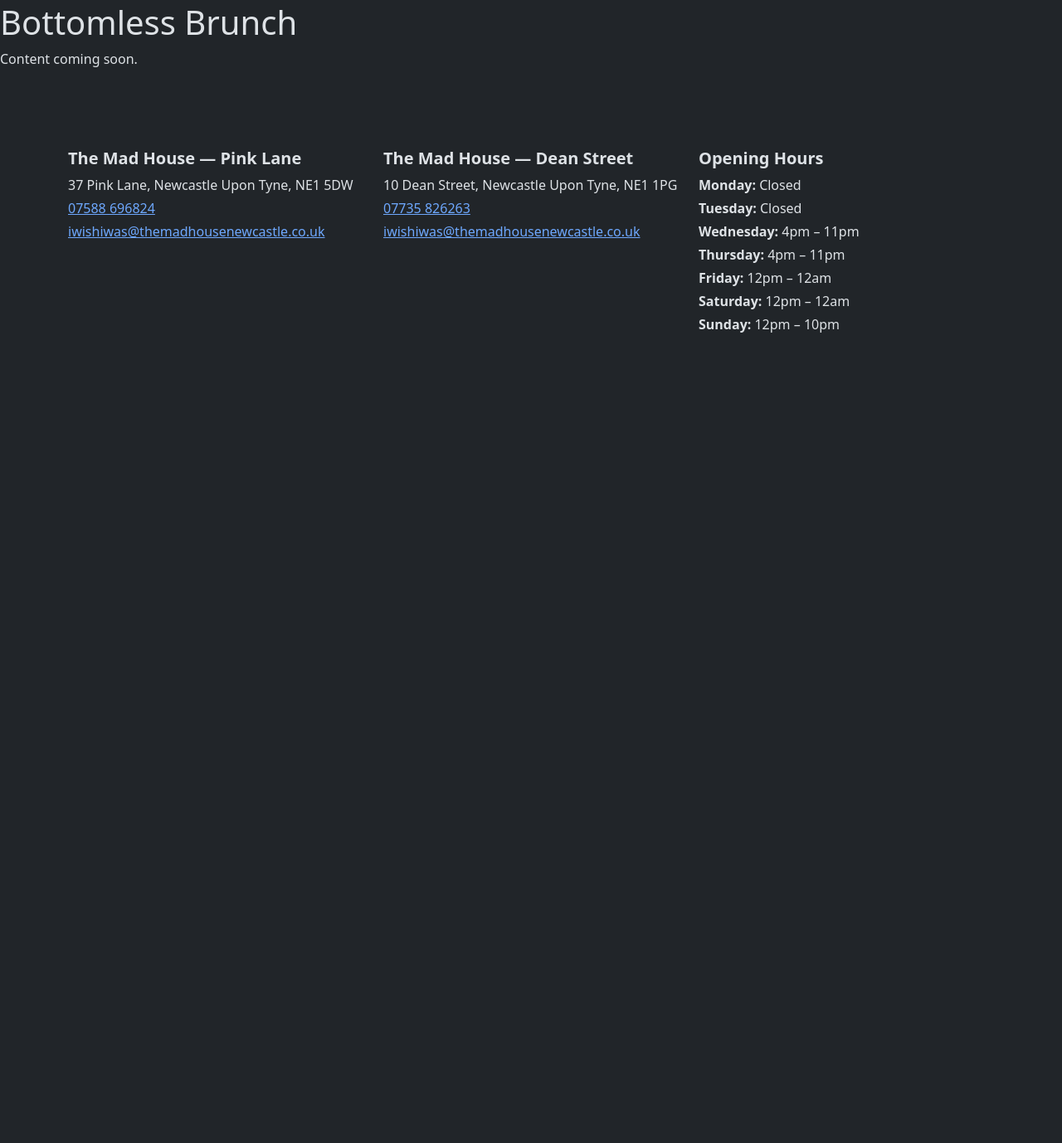
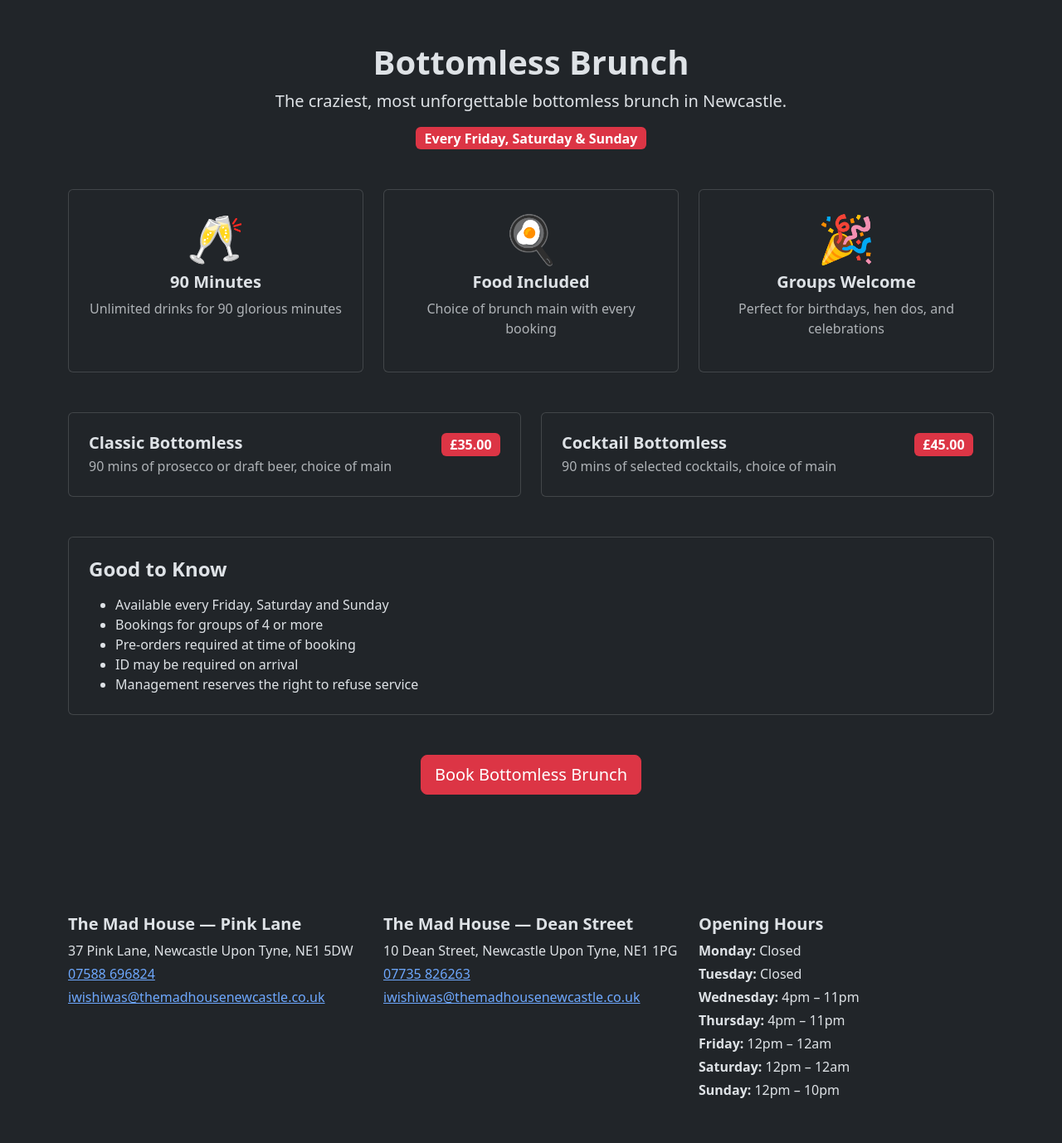
Before and after one commit to EgoAlter/bar-website-flask, a Flask app: page /bottomless-brunch in a window 1280 px wide. Shown: the part 53-1431 px from the top of the page at 83% size. Before the commit the page ends 454 px from the top, so only its background shows below. Run offline with Flask 3, Linux system fonts and the light colour scheme.

Commit message:
Add bottomless brunch and private hire pages

```diff
--- a/app.py
+++ b/app.py
@@ -32,7 +32,7 @@ def menu_dean_street():
 
 @app.route("/bottomless-brunch")
 def bottomless_brunch():
-    return render_template("bottomless_brunch.html", venues=venues)
+    return render_template("bottomless_brunch.html", venues=venues, menu=menu)
 
 @app.route("/private-hire")
 def private_hire():
--- a/templates/bottomless_brunch.html
+++ b/templates/bottomless_brunch.html
@@ -1,6 +1,69 @@
 {% extends "layout.html" %}
 {% block title %}Bottomless Brunch — The Mad House{% endblock %}
+
 {% block content %}
-    <h1>Bottomless Brunch</h1>
-    <p>Content coming soon.</p>
+
+<div class="container py-5">
+    <div class="text-center mb-5">
+        <h1 class="fw-bold">Bottomless Brunch</h1>
+        <p class="lead">The craziest, most unforgettable bottomless brunch in Newcastle.</p>
+        <span class="badge bg-danger fs-6">Every Friday, Saturday & Sunday</span>
+    </div>
+
+    <div class="row g-4 mb-5">
+        <div class="col-md-4">
+            <div class="card h-100 p-4 text-center">
+                <h2 class="display-4">🥂</h2>
+                <h5 class="fw-bold">90 Minutes</h5>
+                <p class="text-muted">Unlimited drinks for 90 glorious minutes</p>
+            </div>
+        </div>
+        <div class="col-md-4">
+            <div class="card h-100 p-4 text-center">
+                <h2 class="display-4">🍳</h2>
+                <h5 class="fw-bold">Food Included</h5>
+                <p class="text-muted">Choice of brunch main with every booking</p>
+            </div>
+        </div>
+        <div class="col-md-4">
+            <div class="card h-100 p-4 text-center">
+                <h2 class="display-4">🎉</h2>
+                <h5 class="fw-bold">Groups Welcome</h5>
+                <p class="text-muted">Perfect for birthdays, hen dos, and celebrations</p>
+            </div>
+        </div>
+    </div>
+
+    <div class="row g-4 mb-5">
+        {% for item in menu["dean_street"]["bottomless_brunch"] %}
+        <div class="col-md-6">
+            <div class="card h-100 p-4 d-flex flex-row justify-content-between align-items-start">
+                <div>
+                    <h5 class="fw-bold mb-1">{{ item.name }}</h5>
+                    <p class="text-muted mb-0">{{ item.description }}</p>
+                </div>
+                <span class="badge bg-danger ms-3 fs-6">£{{ "%.2f"|format(item.price) }}</span>
+            </div>
+        </div>
+        {% endfor %}
+    </div>
+
+    <div class="card p-4 mb-5">
+        <h4 class="fw-bold mb-3">Good to Know</h4>
+        <ul class="mb-0">
+            <li>Available every Friday, Saturday and Sunday</li>
+            <li>Bookings for groups of 4 or more</li>
+            <li>Pre-orders required at time of booking</li>
+            <li>ID may be required on arrival</li>
+            <li>Management reserves the right to refuse service</li>
+        </ul>
+    </div>
+
+    <div class="text-center">
+        <a href="{{ venues.dean_street.booking_url }}" target="_blank" class="btn btn-danger btn-lg">
+            Book Bottomless Brunch
+        </a>
+    </div>
+</div>
+
 {% endblock %}
```
Also changed, not shown: templates/private_hire.html (+59 -3 lines).
